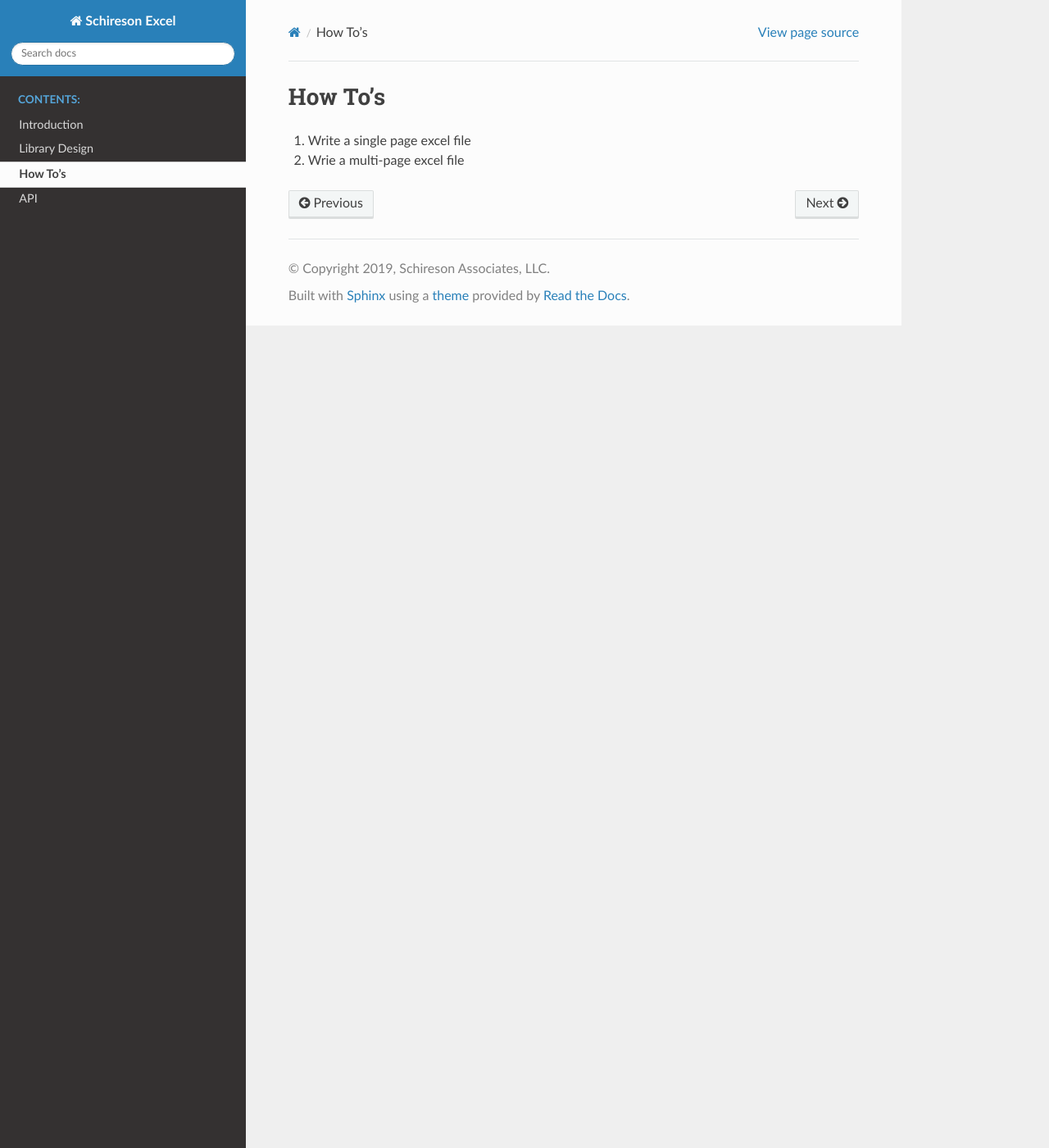
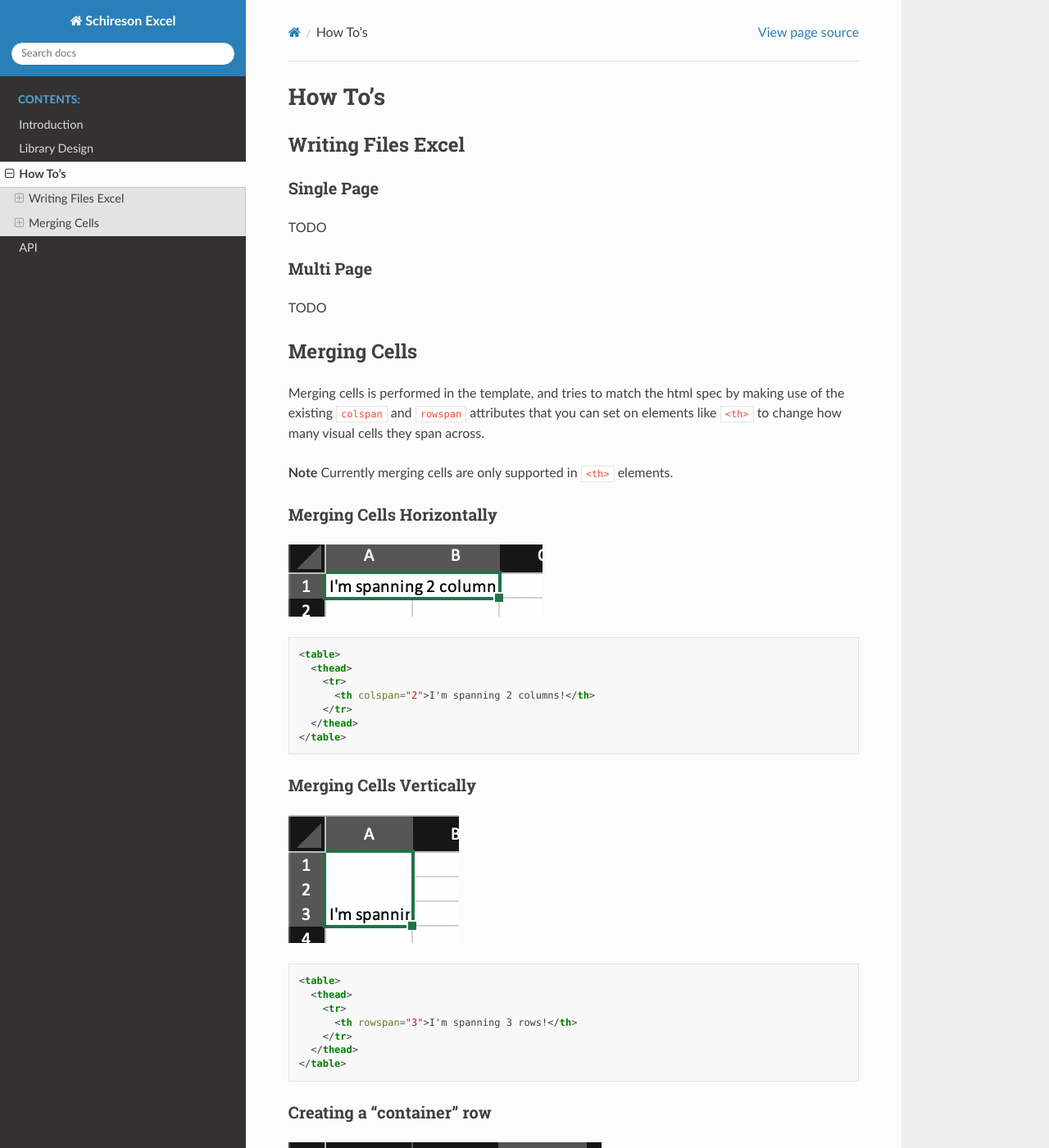
Before and after one commit to schireson/htmxl, a Sphinx documentation site: the page built from docs/how-tos/index.rst, in a window 1280 px wide and 1400 px high. Shown: the whole window at 82% size. Built offline with Sphinx 7.4.7 and the Read the Docs theme 2.0.0, drawn with Linux system fonts in a browser that asks for light colours; some of the changed text lies outside the part shown.

Commit message:
Enable colspan and rowspan without a style.

```diff
--- a/docs/how-tos/index.rst
+++ b/docs/how-tos/index.rst
@@ -1,5 +1,80 @@
 How To's
-========
+********
 
-1. Write a single page excel file
-2. Wrie a multi-page excel file
+Writing Files Excel
+===================
+
+Single Page
+-----------
+
+TODO
+
+Multi Page
+-----------
+
+TODO
+
+Merging Cells
+=============
+
+Merging cells is performed in the template, and tries to match the html spec
+by making use of the existing :code:`colspan` and :code:`rowspan` attributes
+that you can set on elements like :code:`<th>` to change how many visual
+cells they span across.
+
+**Note** Currently merging cells are only supported in :code:`<th>` elements.
+
+
+Merging Cells Horizontally
+--------------------------
+
+.. image:: /_static/colspan_row.png
+
+.. code-block:: html
+
+   <table>
+     <thead>
+       <tr>
+         <th colspan="2">I'm spanning 2 columns!</th>
+       </tr>
+     </thead>
+   </table>
+
+Merging Cells Vertically
+------------------------
+
+.. image:: /_static/rowspan_row.png
+
+.. code-block:: html
+
+   <table>
+     <thead>
+       <tr>
+         <th rowspan="3">I'm spanning 3 rows!</th>
+       </tr>
+     </thead>
+   </table>
+
+
+Creating a "container" row
+--------------------------
+
+.. image:: /_static/rowspan_contained_row.png
+
+.. code-block:: html
+
+   <table>
+     <thead>
+       <tr>
+         <th rowspan="2">bar</th>
+         <tr>
+           <th>top1</th>
+           <th>top2</th>
+         </tr>
+         <tr>
+           <td>bottom1</td>
+           <td>bottom2</td>
+         </tr>
+       </tr>
+     </thead>
+   </table>
```
Also changed, not shown: docs/_static/colspan_row.png (added), docs/_static/rowspan_contained_row.png (added), docs/_static/rowspan_row.png (added), 13 other files.
